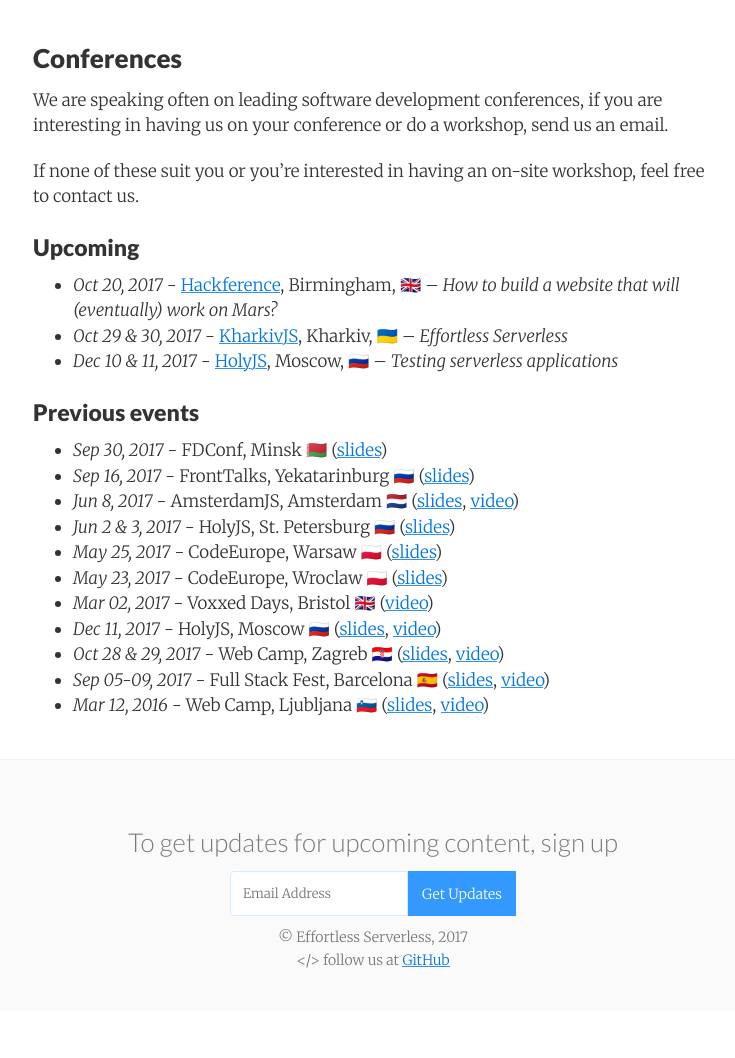
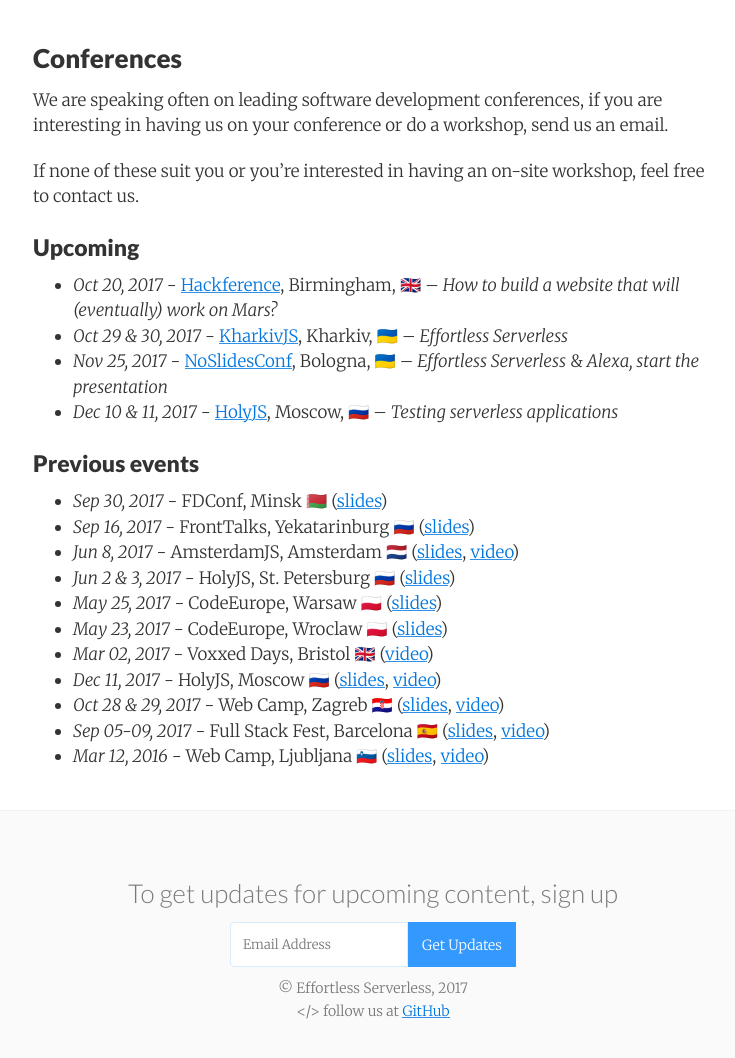
Before and after one commit to serverlesspub/serverless.pub, a Jekyll site: the page built from conferences.md, in a window 1280 px wide, cut to the strip 104-1166 px from the top of the page. Shown: the top 1058 px of the strip, without its empty margins (267-1002 px from the left). Built offline with Jekyll 4.4.1, drawn with Linux system fonts in a browser that asks for light colours; nearby versions of some CDN libraries; before the commit the page ends 1115 px from its top, so only the background shows below that.

Commit message:
adding NoSlidesConf

```diff
--- a/conferences.md
+++ b/conferences.md
@@ -12,6 +12,7 @@
 
 - _Oct 20, 2017_ - [Hackference](https://2017.hackference.co.uk), Birmingham, 🇬🇧 -- _How to build a website that will (eventually) work on Mars?_
 - _Oct 29 & 30, 2017_ - [KharkivJS](http://kharkivjs.org), Kharkiv, 🇺🇦 -- _Effortless Serverless_
+- _Nov 25, 2017_ - [NoSlidesConf](http://www.noslidesconf.net), Bologna, 🇺🇦 -- _Effortless Serverless_ & _Alexa, start the presentation_
 - _Dec 10 & 11, 2017_ - [HolyJS](https://holyjs-moscow.ru/talks/5hfhepewii0iesi46gmgou/), Moscow, 🇷🇺 -- _Testing serverless applications_
 
 ### Previous events
```
